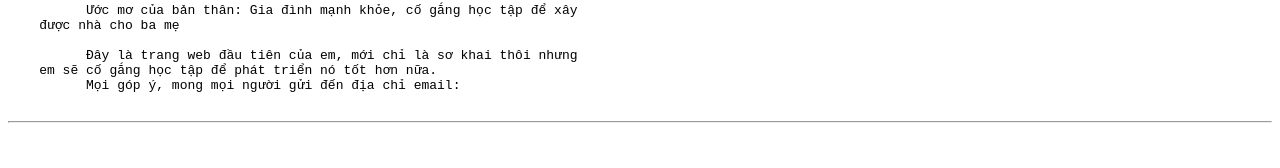
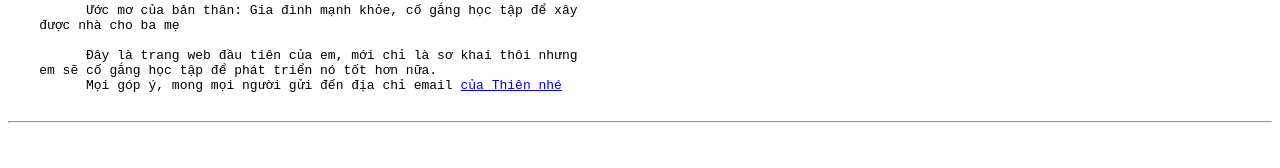
Before and after one commit to Thien74Mta/banthan1, a plain HTML site: page index.html in a window 1280 px wide. Shown: the part 347-515 px from the top of the page. Drawn offline with Linux system fonts and the light colour scheme.

Commit message:
4. sủa gmail

```diff
--- a/index.html
+++ b/index.html
@@ -22,7 +22,7 @@
     được nhà cho ba mẹ <br>
           Đây là trang web đầu tiên của em, mới chỉ là sơ khai thôi nhưng
     em sẽ cố gắng học tập để phát triển nó tốt hơn nữa.
-          Mọi góp ý, mong mọi người gửi đến địa chỉ email: <a href="mailto: yenkvtgooner1886@gmail.com"></a>
+          Mọi góp ý, mong mọi người gửi đến địa chỉ email <a href="mailto: yenkvtgooner1886@gmail.com">của Thiên nhé</a>
          <hr>
       </p>
     </pre>
```
